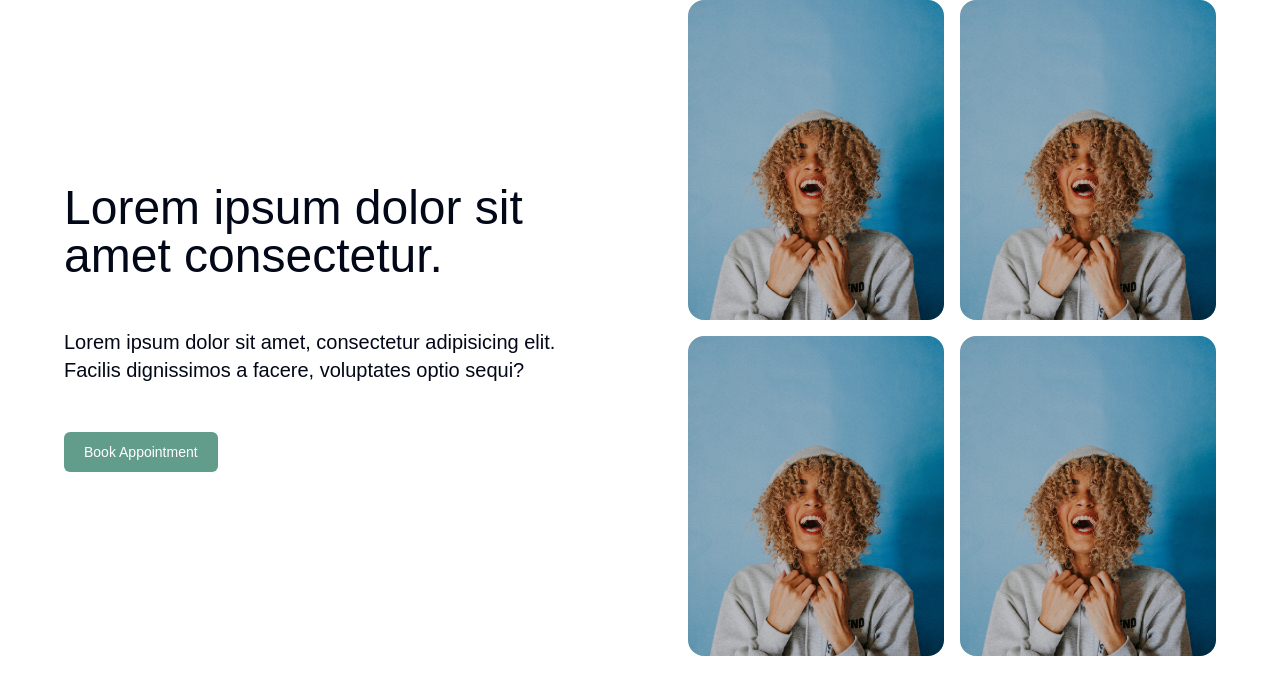
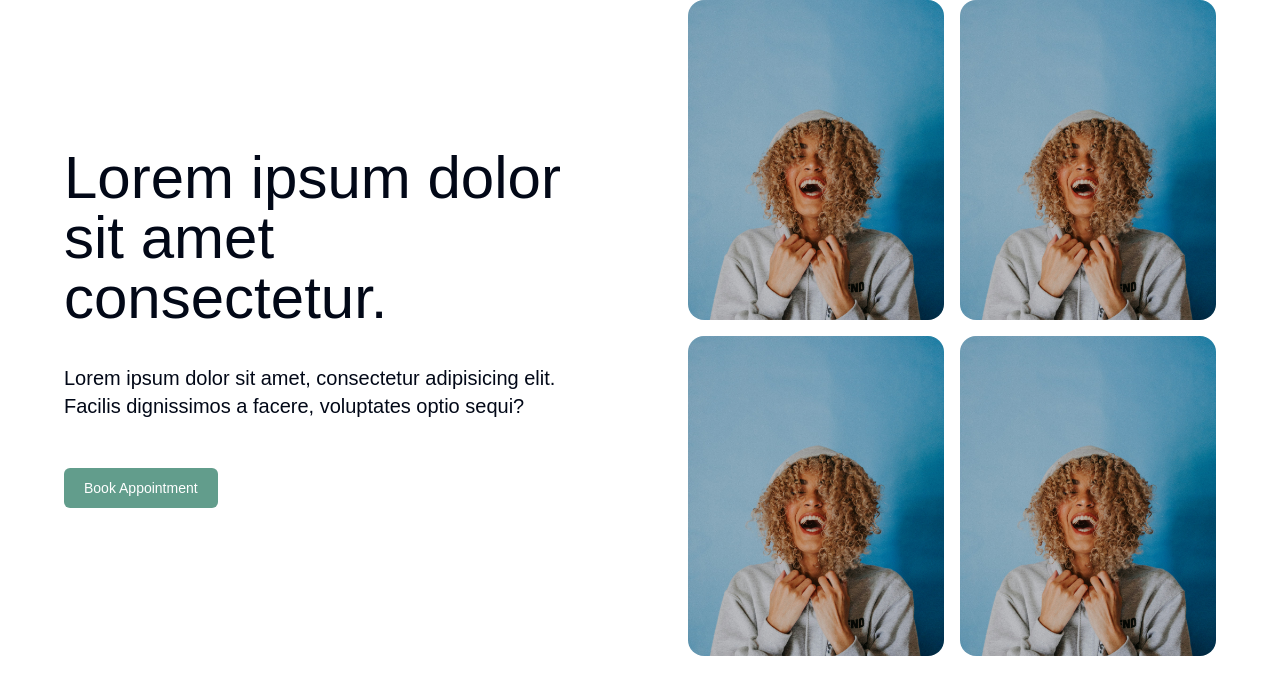
Before and after one commit to nbintang/hero-de-code, a Next.js app: page / in a window 1280 px wide. Shown: the top 694 px of the page. Built offline with nearby package versions, Linux system fonts and the light colour scheme.

Commit message:
ubah menjadi section tag

```diff
--- a/components/sections/Hero.tsx
+++ b/components/sections/Hero.tsx
@@ -4,13 +4,17 @@ import Image from "next/image";
 
 export default function Hero() {
   return (
-    <div className="flex justify-between items-center">
-      <div className="max-w-lg h-full  space-y-12">
-        <h1 className="text-5xl font-medium">Lorem ipsum dolor sit amet consectetur.</h1>
-        <p className="text-xl">
-          Lorem ipsum dolor sit amet, consectetur adipisicing elit. Facilis
-          dignissimos a facere, voluptates optio sequi?
-        </p>
+    <section className="flex justify-between items-center ">
+      <div className="max-w-lg flex flex-col gap-12  items-start">
+        <div className="space-y-9">
+          <h1 className="text-6xl font-medium">
+            Lorem ipsum dolor sit amet consectetur.
+          </h1>
+          <p className="text-xl">
+            Lorem ipsum dolor sit amet, consectetur adipisicing elit. Facilis
+            dignissimos a facere, voluptates optio sequi?
+          </p>
+        </div>
         <Button className="px-5 text-white">Book Appointment</Button>
       </div>
 
@@ -29,6 +33,6 @@ export default function Hero() {
           </div>
         ))}
       </div>
-    </div>
+    </section>
   );
 }
```
